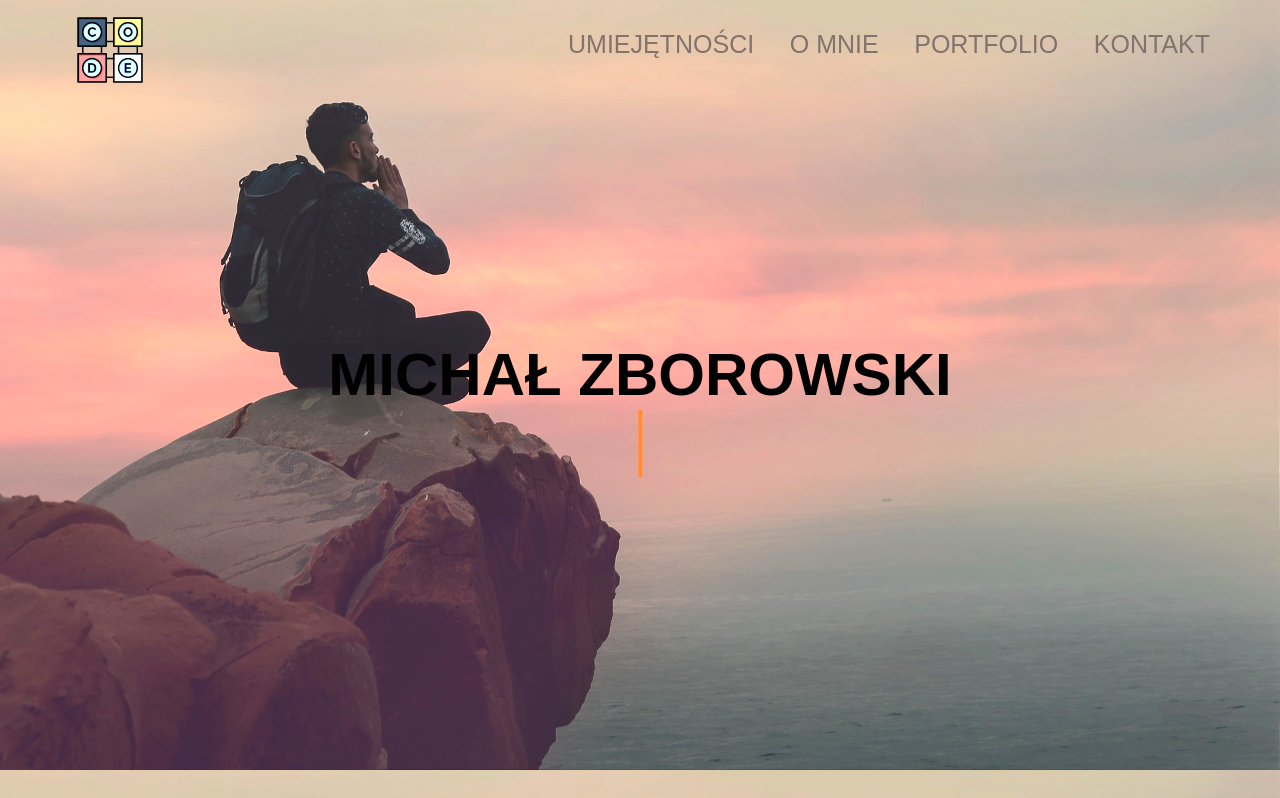
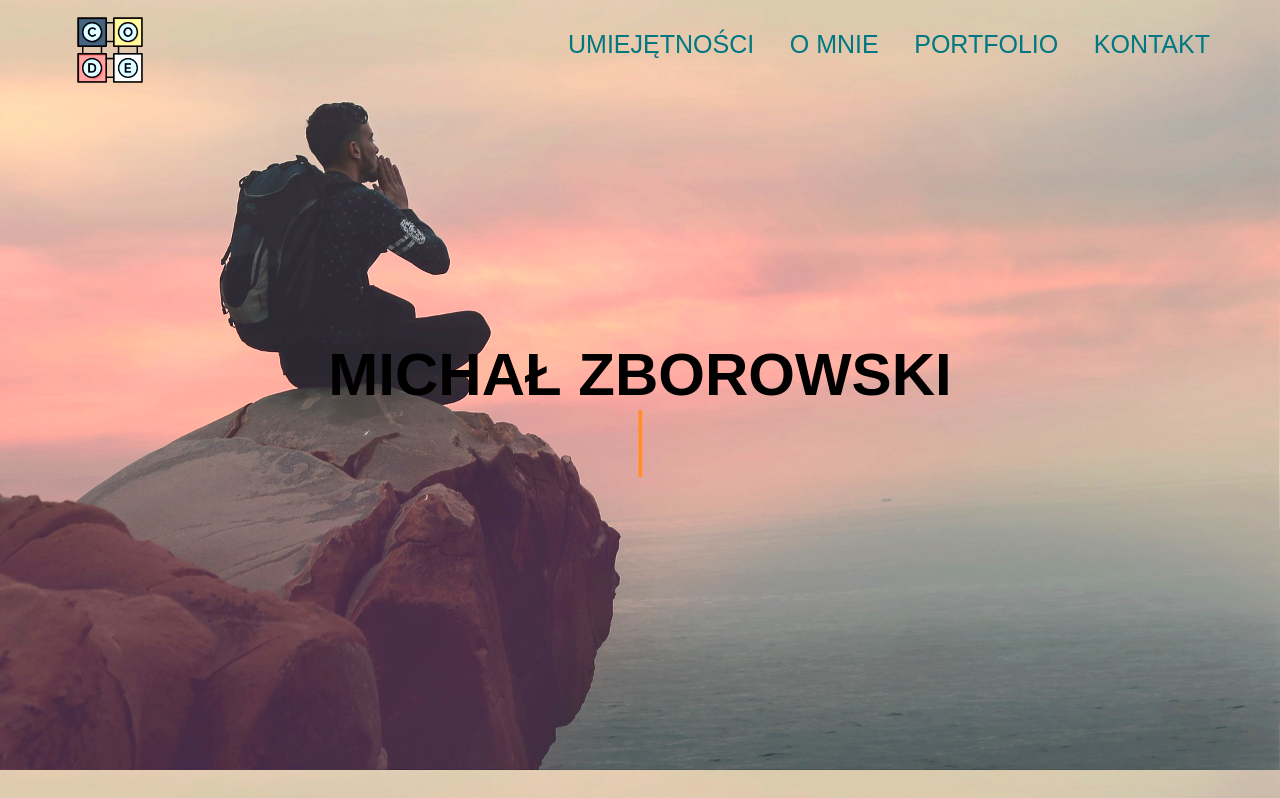
Before and after one commit to zborowskidesign/PortfolioProjects.github.io, a plain HTML site: page index.html in a window 1280 px wide. Shown: the top 798 px of the page. Drawn offline with nearby package versions, Linux system fonts and the light colour scheme.

Commit message:
Update index.html

```diff
--- a/index.html
+++ b/index.html
@@ -171,7 +171,7 @@
   .navigation li a:link,
   .navigation li a:visited
   {
-     color:#615551;
+     color:#005960;
      text-decoration: none;
      text-transform: uppercase;
      font-size: 25px;
```
